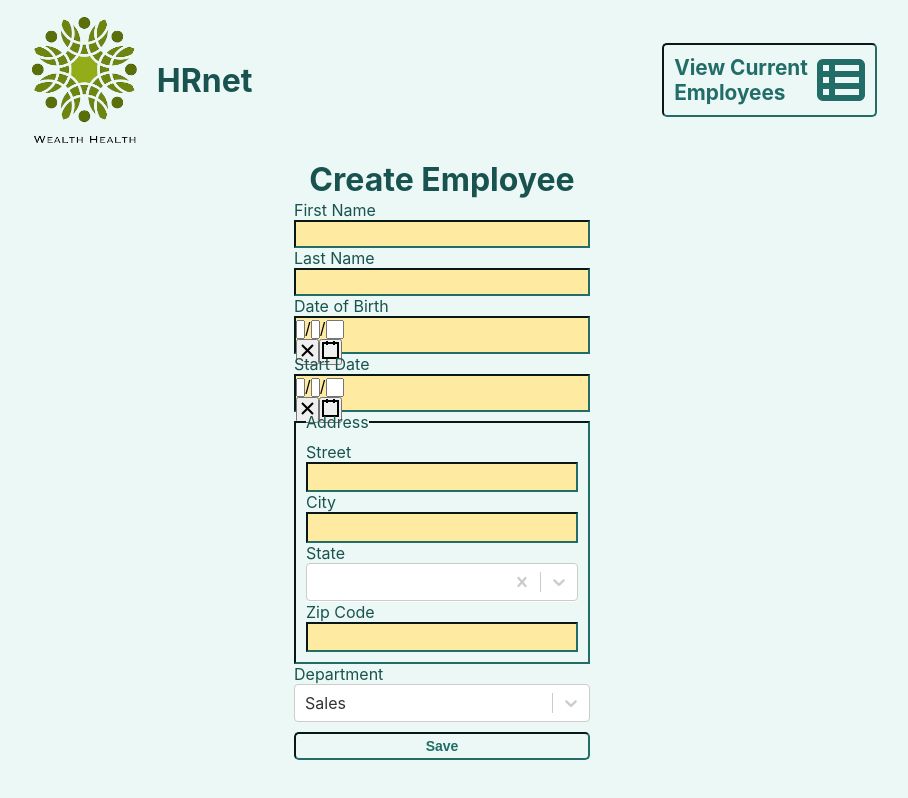
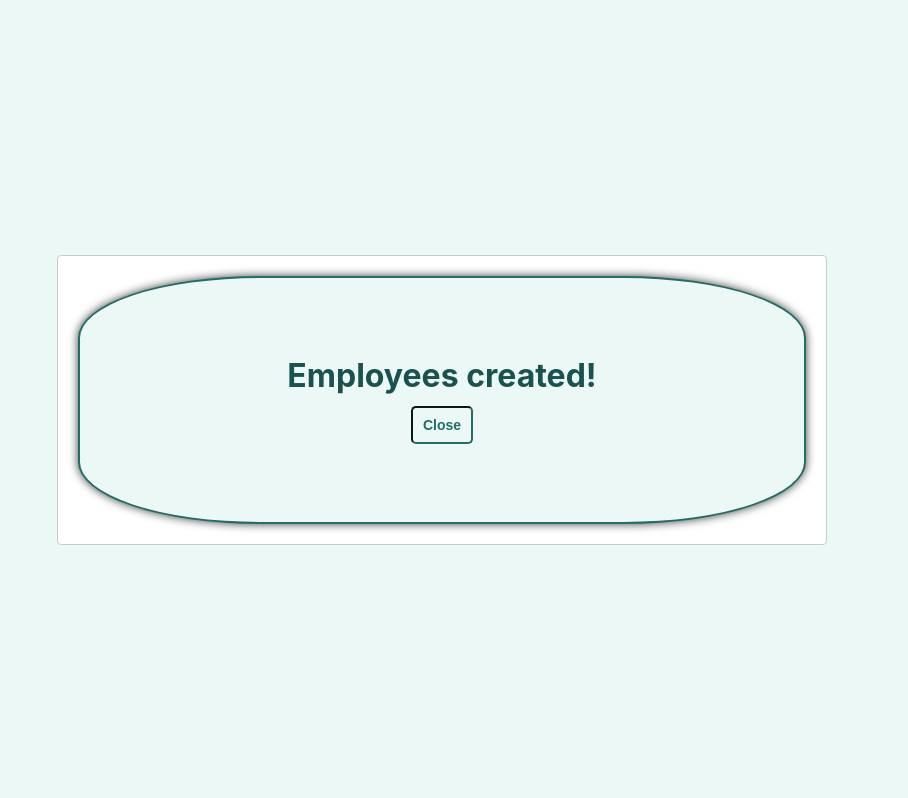
Before and after one commit to DevWeb13/giulianoloic_14_28052022, a React (Create React App) app: page / in a window 1280 px wide. Shown: the whole page, without its empty margins (198-1106 px from the left). Built offline with nearby package versions, Linux system fonts and the light colour scheme; no server answers.

Commit message:
style: :lipstick: Settings style for modal

```diff
--- a/src/components/ModalComp/_modalComp.scss
+++ b/src/components/ModalComp/_modalComp.scss
@@ -10,4 +10,19 @@
   border: 2px solid $color-2;
   box-shadow: 0px 0px 10px 0px rgba(0, 0, 0, 0.75);
   text-shadow: 0px 0px 10px 0px rgba(0, 0, 0, 0.75);
+  opacity: 1;
 }
+
+.overlay {
+  position: absolute;
+  top: 0;
+  left: 0;
+  width: 100%;
+  height: 100%;
+  background-color: $color-3;
+  z-index: 1;
+}
+
+.ReactModal__Content {
+  inset: 255px !important;
+}
--- a/src/pages/Home/Home.jsx
+++ b/src/pages/Home/Home.jsx
@@ -14,7 +14,7 @@ import ModalComp from '../../components/ModalComp/ModalComp';
  * @return {React.ReactElement} - React Home component element
  */
 function Home({ employees, setEmployees, loader, setLoader }) {
-  const [modalIsOpen, setIsOpen] = useState(false);
+  const [modalIsOpen, setIsOpen] = useState(true);
   return (
     <div className="container">
       <Header title="HRnet" />
```
